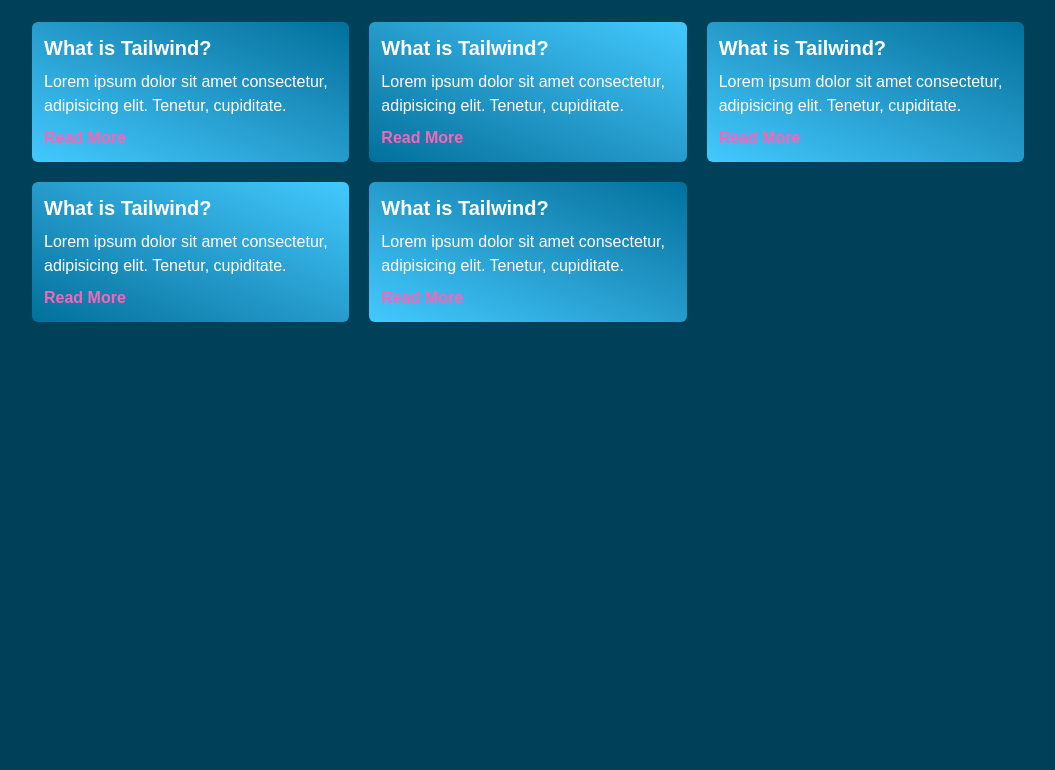
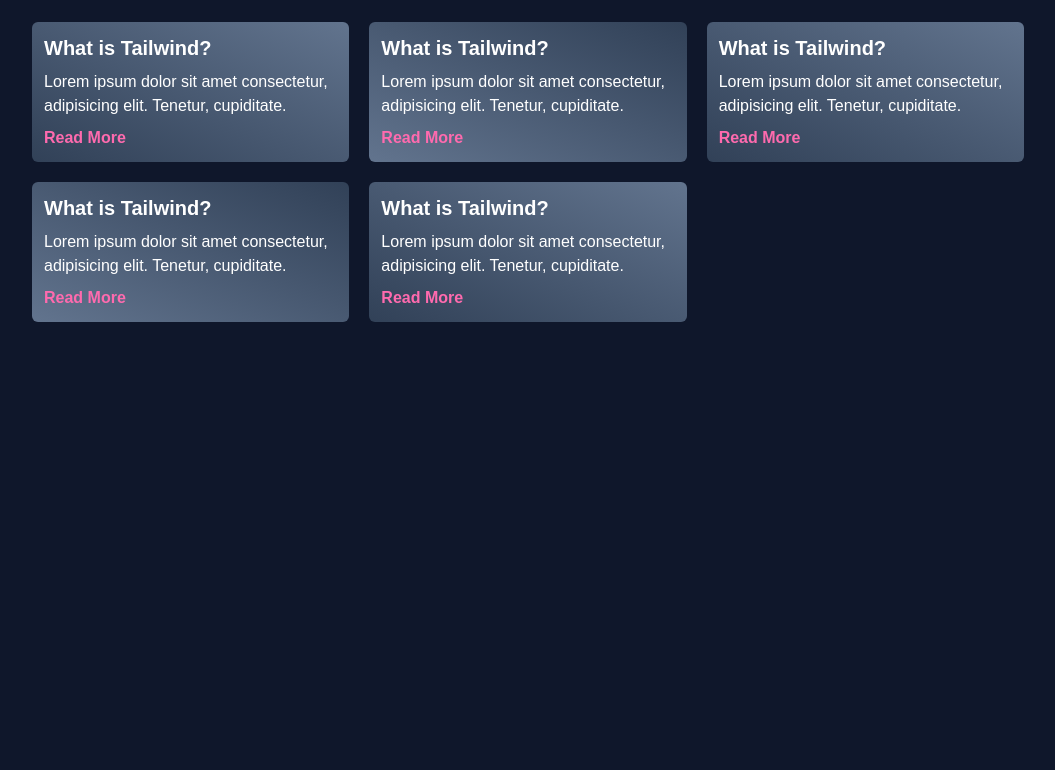
Before and after one commit to Kola0D246/tailwindcss-tutorial, a website built with Vite: page index.html in a window 1280 px wide. Shown: the part 582-1352 px from the top of the page, without its empty margins (112-1167 px from the left). Built offline with nearby package versions, Linux system fonts and the light colour scheme.

Commit message:
fix: theme and card link

```diff
--- a/index.html
+++ b/index.html
@@ -6,7 +6,7 @@
     <meta name="viewport" content="width=device-width, initial-scale=1.0" />
     <title>tailwind-css-beginners</title>
   </head>
-  <body class="bg-dark-blue font-arial text-white pb-[50vh]">
+  <body class="bg-slate-900 font-arial text-white pb-[50vh]">
     <header class="mx-auto max-w-5xl px-5 py-3">
       <nav>
         <ul class="flex gap-x-4 gap-y-1 justify-center sm:justify-between text-sm uppercase tracking-wider">
@@ -33,34 +33,34 @@
     <section id="resources" class="grid grid-cols-autofit gap-5 mx-auto max-w-5xl px-4 py-12">
       <h2 class="text-3xl text-center col-span-full mb-4">Resources</h2>
 
-      <div class="bg-primary-blue bg-linear-to-bl even:bg-linear-to-tr from-primary-blue to-secondary-blue space-y-2 p-3 rounded-md">
+      <div class="bg-primary-card bg-linear-to-bl even:bg-linear-to-tr from-primary-card to-secondary-card space-y-2 p-3 rounded-md">
         <h3 class="text-xl">What is Tailwind?</h3>
         <p>Lorem ipsum dolor sit amet consectetur, adipisicing elit. Tenetur, cupiditate.</p>
-        <a href="" class="font-bold text-pink-400 hover:text-pink-100 transition-colors after:content-['>'] after:ml-1 after:opacity-0 hover:after:opacity-1 after:transition-opacity">Read More</a>
+        <a href="" class="font-bold text-link hover:text-pink-100 transition-colors after:content-['>'] after:ml-1 after:opacity-0 hover:after:opacity-100 after:transition-opacity">Read More</a>
       </div>
 
-      <div class="bg-primary-blue bg-linear-to-bl even:bg-linear-to-tr from-primary-blue to-secondary-blue space-y-2 p-3 rounded-md">
+      <div class="bg-primary-card bg-linear-to-bl even:bg-linear-to-tr from-primary-card to-secondary-card space-y-2 p-3 rounded-md">
         <h3 class="text-xl">What is Tailwind?</h3>
         <p>Lorem ipsum dolor sit amet consectetur, adipisicing elit. Tenetur, cupiditate.</p>
-        <a href="" class="font-bold text-pink-400 hover:text-pink-100 transition-colors after:content-['>'] after:ml-1 after:opacity-0 hover:after:opacity-1 after:transition-opacity">Read More</a>
+        <a href="" class="font-bold text-link hover:text-pink-100 transition-colors after:content-['>'] after:ml-1 after:opacity-0 hover:after:opacity-100 after:transition-opacity">Read More</a>
       </div>
 
-      <div class="bg-primary-blue bg-linear-to-bl  even:bg-linear-to-tr from-primary-blue to-secondary-blue space-y-2 p-3 rounded-md">
+      <div class="bg-primary-card bg-linear-to-bl  even:bg-linear-to-tr from-primary-card to-secondary-card space-y-2 p-3 rounded-md">
         <h3 class="text-xl">What is Tailwind?</h3>
         <p>Lorem ipsum dolor sit amet consectetur, adipisicing elit. Tenetur, cupiditate.</p>
-        <a href="" class="font-bold text-pink-400 hover:text-pink-100 transition-colors after:content-['>'] after:ml-1 after:opacity-0 hover:after:opacity-1 after:transition-opacity">Read More</a>
+        <a href="" class="font-bold text-link hover:text-pink-100 transition-colors after:content-['>'] after:ml-1 after:opacity-0 hover:after:opacity-100 after:transition-opacity">Read More</a>
       </div>
 
-      <div class="bg-primary-blue bg-linear-to-bl even:bg-linear-to-tr from-primary-blue to-secondary-blue space-y-2 p-3 rounded-md">
+      <div class="bg-primary-card bg-linear-to-bl even:bg-linear-to-tr from-primary-card to-secondary-card space-y-2 p-3 rounded-md">
         <h3 class="text-xl">What is Tailwind?</h3>
         <p>Lorem ipsum dolor sit amet consectetur, adipisicing elit. Tenetur, cupiditate.</p>
-        <a href="" class="font-bold text-pink-400 hover:text-pink-100 transition-colors after:content-['>'] after:ml-1 after:opacity-0 hover:after:opacity-1 after:transition-opacity">Read More</a>
+        <a href="" class="font-bold text-link hover:text-pink-100 transition-colors after:content-['>'] after:ml-1 after:opacity-0 hover:after:opacity-100 after:transition-opacity">Read More</a>
       </div>
 
-      <div class="bg-primary-blue bg-linear-to-bl even:bg-linear-to-tr from-primary-blue to-secondary-blue space-y-2 p-3 rounded-md">
+      <div class="bg-primary-card bg-linear-to-bl even:bg-linear-to-tr from-primary-card to-secondary-card space-y-2 p-3 rounded-md">
         <h3 class="text-xl">What is Tailwind?</h3>
         <p>Lorem ipsum dolor sit amet consectetur, adipisicing elit. Tenetur, cupiditate.</p>
-        <a href="" class="font-bold text-pink-400 hover:text-pink-100 transition-colors after:content-['>'] after:ml-1 after:opacity-0 hover:after:opacity-1 after:transition-opacity">Read More</a>
+        <a href="" class="font-bold text-link hover:text-pink-100 transition-colors after:content-['>'] after:ml-1 after:opacity-0 hover:after:opacity-100 after:transition-opacity">Read More</a>
       </div>
 
     </section>
--- a/src/style.css
+++ b/src/style.css
@@ -1,10 +1,10 @@
 @import "tailwindcss";
 
 @theme {
-    --color-dark-blue: oklch(35.25% 0.07194 232.022);
-    --color-primary-blue: oklch(78.617% 0.1353 229.056);
-    --color-secondary-blue: oklch(51.681% 0.10792 233.827);
-
+    --color-primary-card: oklch(37.2% 0.044 257.287);
+    --color-secondary-card: oklch(55.4% 0.046 257.417);
+    --color-link: oklch(82.0% 0.250 5.0);
+    --color-link-h: ;
     --font-arial: Arial, sans-serif;
 }
 
```
